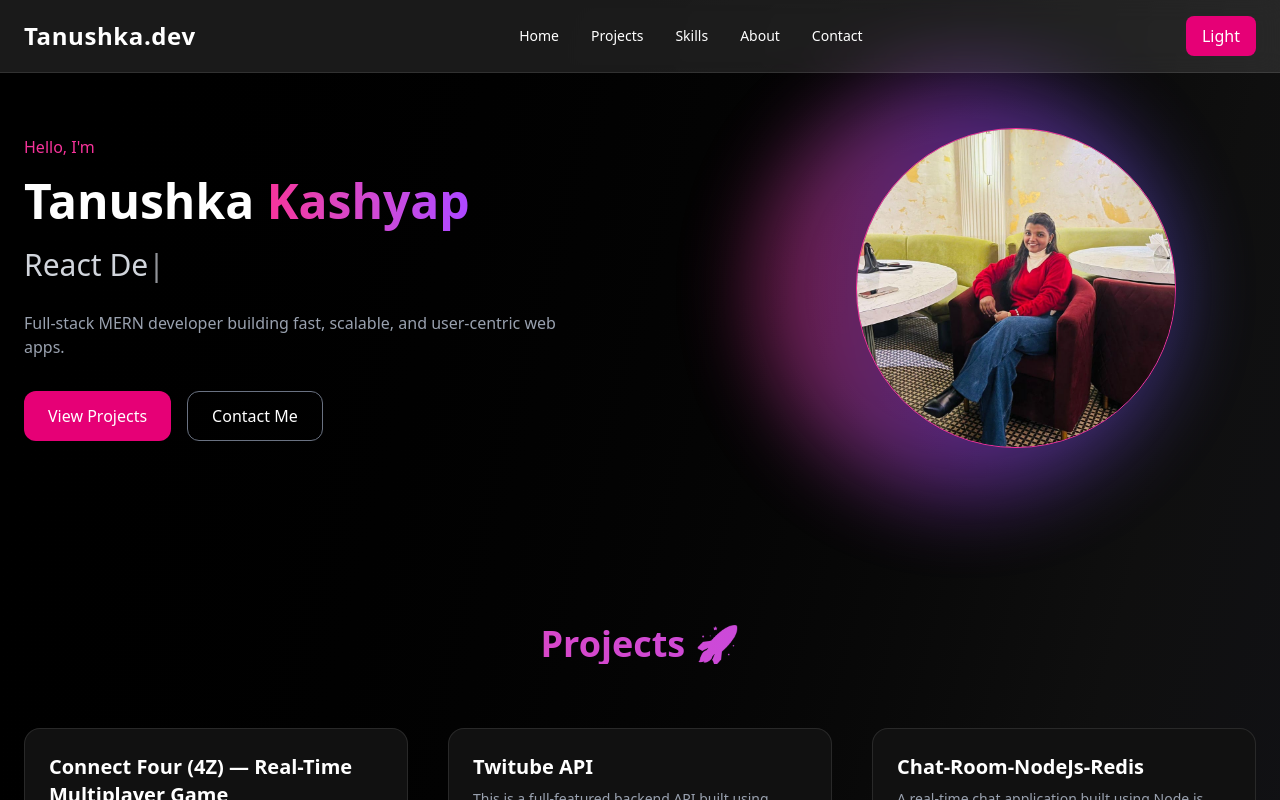
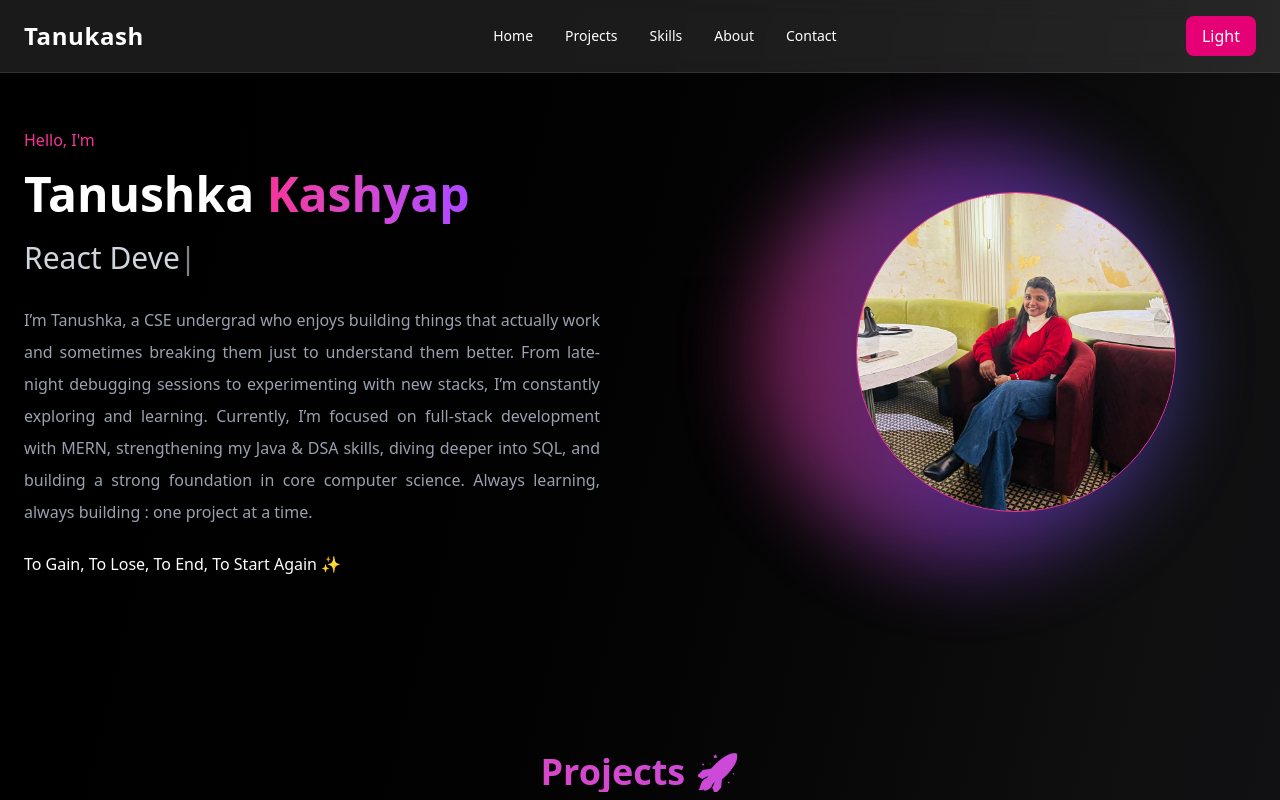
Before and after one commit to Tanukash12/TanuKash-Portfolio, a React (Vite) app: page / in a window 1280 px wide. Shown: the top 800 px of the page. Built offline with nearby package versions, Linux system fonts and the light colour scheme.

Commit message:
Update About, Hero, and Navbar components for improved content and styling

```diff
--- a/package.json
+++ b/package.json
@@ -11,6 +11,7 @@
   },
   "dependencies": {
     "@tailwindcss/vite": "^4.1.18",
+    "framer-motion": "^12.34.0",
     "react": "^19.2.0",
     "react-dom": "^19.2.0",
     "react-icons": "^5.5.0",
--- a/src/components/About.jsx
+++ b/src/components/About.jsx
@@ -12,7 +12,7 @@ const About = () => {
             About Me
           </h2>
 
-          <p className="text-gray-400 leading-relaxed mb-4">
+          <p className="text-gray-400 leading-8 mb-6 max-w-xl text-justify">
             I’m Tanushka — a curious learner, builder, and someone who genuinely enjoys figuring things out.
             I work with Java, JavaScript, Python, C, Node.js, and have recently explored C# basics along with some data analysis.
             Currently, I’m focused on building full-stack applications using the MERN stack, while also experimenting with Java backend and
@@ -20,18 +20,18 @@ const About = () => {
             loving every bit of the process.
           </p>
 
-          <p className="text-gray-400 leading-relaxed mb-4">
+          <p className="text-gray-400 leading-8 mb-6 max-w-xl text-justify">
             As a developer, I enjoy creating things that actually solve problems, whether it’s a simple project or something more complex.
             I believe real learning happens when you try, fail, debug, and then rebuild it your way.
              Every project teaches something new — not just about code, but about thinking and problem-solving.
           </p>
 
-          <p className="text-gray-400 leading-relaxed mb-4">
+          <p className="text-gray-400 leading-8 mb-6 max-w-xl text-justify">
            Beyond tech, I love travelling, reading random interesting things, and meeting new people.
            For me, it’s always about learning, growing, and making every experience count — both in code and in life.
           </p>
 
-          <p className="text-gray-400 leading-relaxed">
+          <p className="text-gray-400 leading-8 mb-6 max-w-xl text-justify">
             Thank you for taking the time to read.
             Truly grateful for your presence here — let’s keep building, learning, and growing together. 🌿
           </p>
--- a/src/components/Hero.jsx
+++ b/src/components/Hero.jsx
@@ -68,20 +68,17 @@ const Hero = () => {
         </h2>
 
 
-        <p className="mt-6 text-gray-400">
-          Full-stack MERN developer building fast, scalable, and user-centric web apps.
+        <p className="mt-6 text-gray-400 leading-8 mb-6 max-w-xl text-justify">
+          I’m Tanushka, a CSE undergrad who enjoys building things that actually work and sometimes breaking them just to understand them better.
+          From late-night debugging sessions to experimenting with new stacks, I’m constantly exploring and learning.
+
+          Currently, I’m focused on full-stack development with MERN, strengthening my Java & DSA skills, diving deeper into SQL, and building a strong foundation in core computer science.
+          Always learning, always building : one project at a time.
+
         </p>
+        <p className="mt-4 text-white font-medium">To Gain, To Lose, To End, To Start Again  ✨</p>
 
-        {/* Buttons */}
-        <div className="flex gap-4 mt-8">
-          <button className="px-6 py-3 bg-pink-600 rounded-xl hover:bg-pink-700 transition">
-            View Projects
-          </button>
 
-          <button className="px-6 py-3 border border-gray-500 rounded-xl hover:border-pink-500 transition">
-            Contact Me
-          </button>
-        </div>
       </div>
 
       {/* RIGHT SIDE */}
--- a/src/components/Navbar.jsx
+++ b/src/components/Navbar.jsx
@@ -13,7 +13,7 @@ const Navbar = () => {
 
         {/* Logo */}
         <h1 className="text-2xl font-bold tracking-wide">
-          Tanushka.dev
+          Tanukash
         </h1>
 
         {/* Links */}
```
Also changed, not shown: 1 other file (tests, documents, lock files or other folders).
